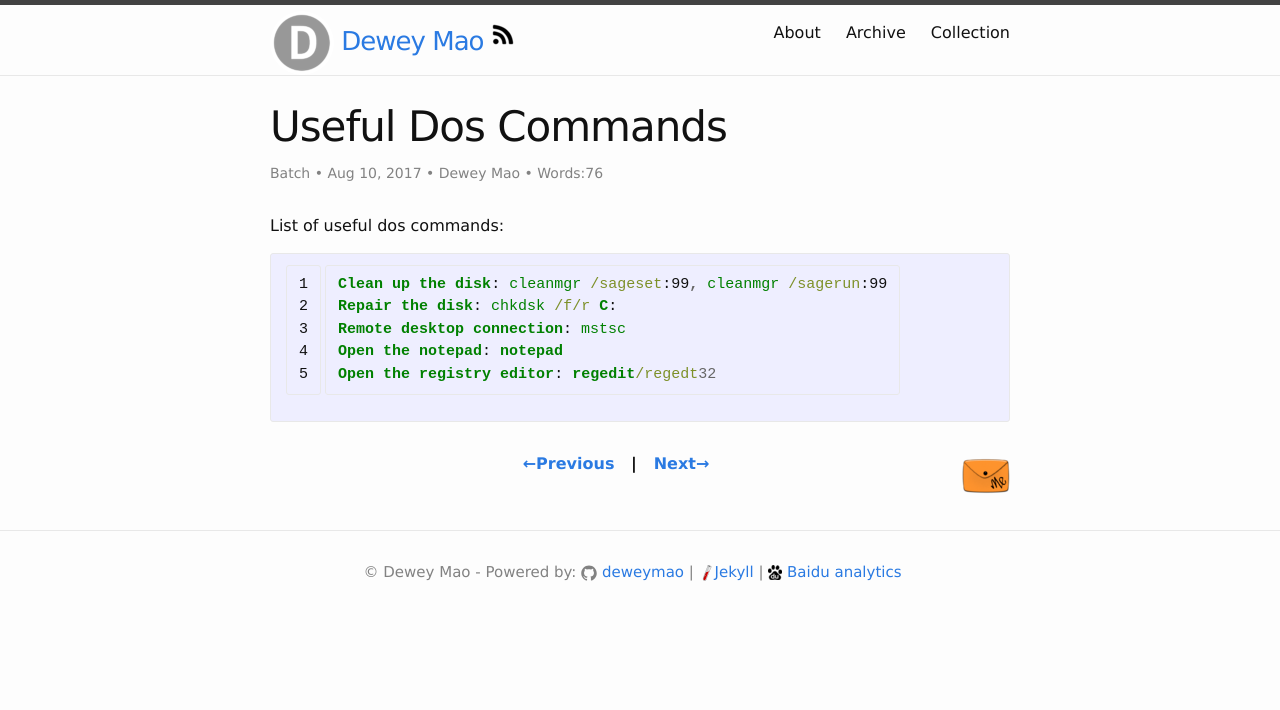
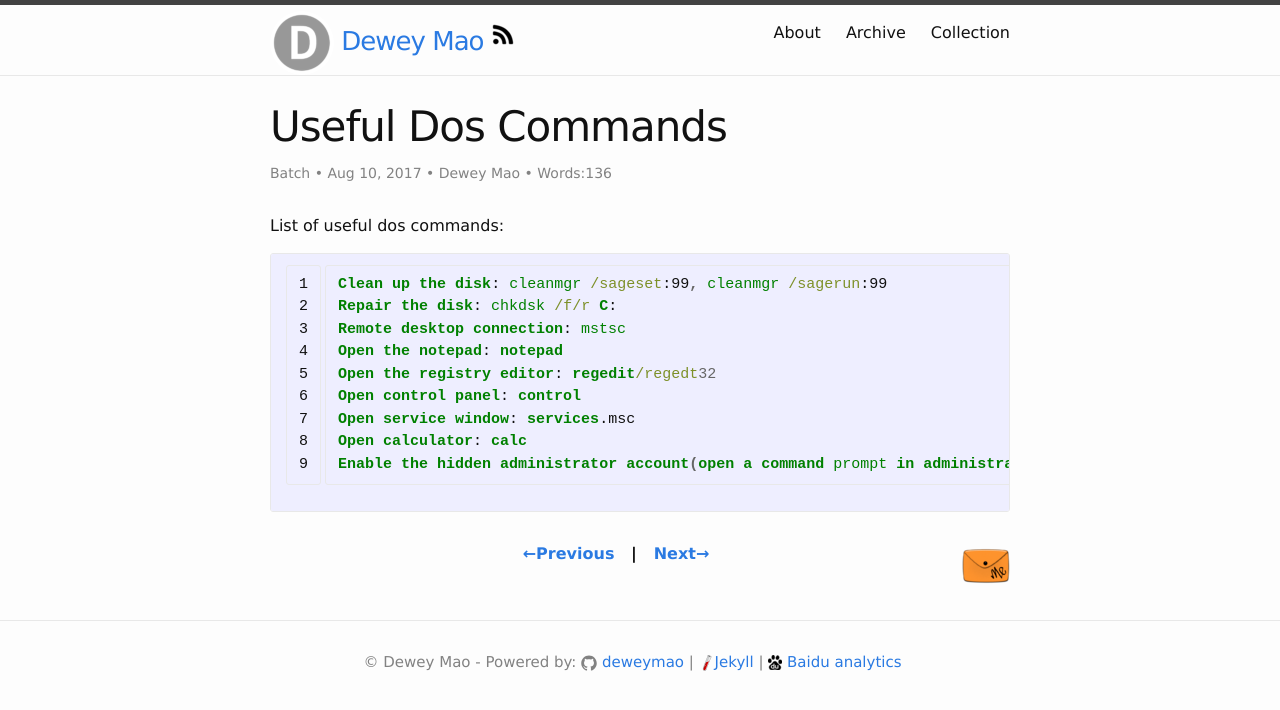
Before and after one commit to deweymao/deweymao.github.io, a Jekyll site: the page built from _posts/2017-08-09-useful_dos_commands.md, in a window 1280 px wide. Shown: the top 710 px of the page. Built offline with Jekyll 4.4.1, drawn with Linux system fonts in a browser that asks for light colours; comment, search, counter and statistics services are not loaded.

Commit message:
modify post

```diff
--- a/_posts/2017-08-09-useful_dos_commands.md
+++ b/_posts/2017-08-09-useful_dos_commands.md
@@ -13,4 +13,8 @@ Repair the disk: chkdsk /f/r C:
 Remote desktop connection: mstsc
 Open the notepad: notepad
 Open the registry editor: regedit/regedt32
+Open control panel: control
+Open service window: services.msc
+Open calculator: calc
+Enable the hidden administrator account(open a command prompt in administrator mode): net user administrator /active:yes
 {% endhighlight %}
```
